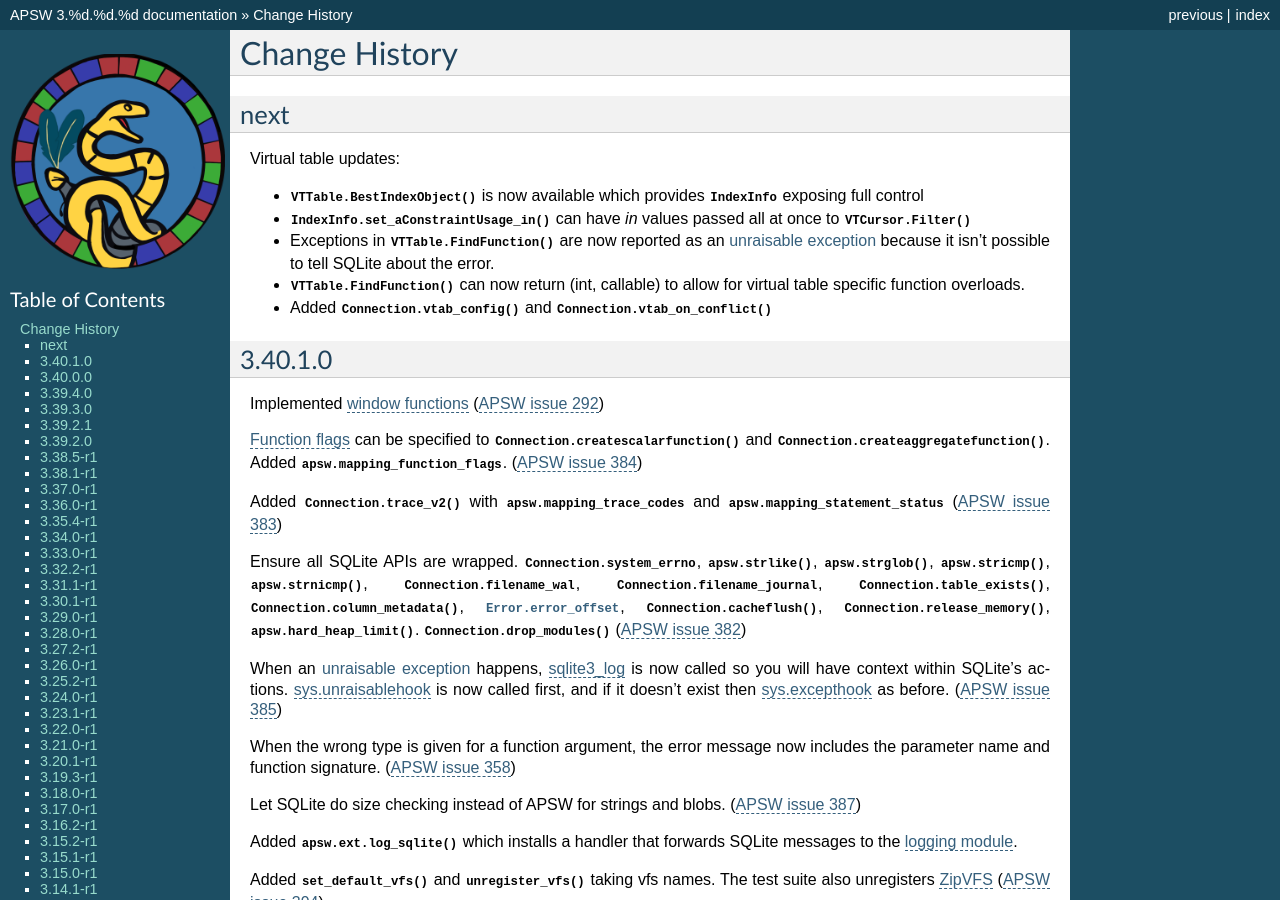
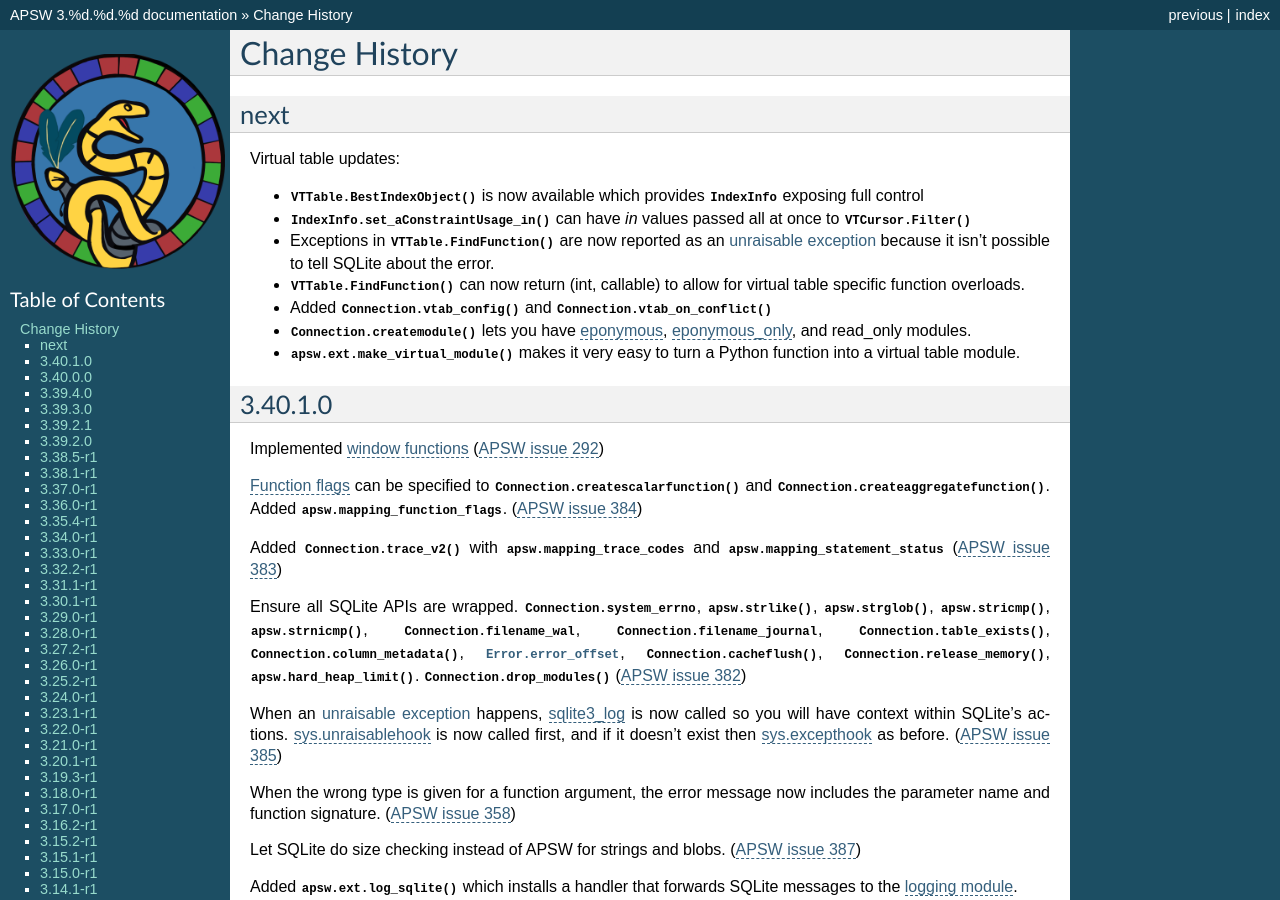
Before and after one commit to rogerbinns/apsw, a Sphinx documentation site: the page built from doc/changes.rst, in a window 1280 px wide and 900 px high. Built offline with Sphinx 7.4.7, drawn with Linux system fonts in a browser that asks for light colours; pages that are not in the unit, such as notebooks, are missing from menus; the version number is read from the project's files by our own code.

Commit message:
Doc updates around virtual tables

```diff
--- a/doc/changes.rst
+++ b/doc/changes.rst
@@ -23,6 +23,15 @@ Virtual table updates:
 
 * Added :meth:`Connection.vtab_config` and
   :meth:`Connection.vtab_on_conflict`
+
+* :meth:`Connection.createmodule` lets you have `eponymous
+  <https://sqlite.org/vtab.html#eponymous_virtual_tables>`__,
+  `eponymous_only
+  <https://sqlite.org/vtab.html#eponymous_only_virtual_tables>`__, and
+  read_only modules.
+
+* :meth:`apsw.ext.make_virtual_module` makes it very easy to turn
+  a Python function into a virtual table module.
 
 3.40.1.0
 ========
```
Also changed, not shown: doc/ext.rst (+7 -1 lines), 1 other file.
